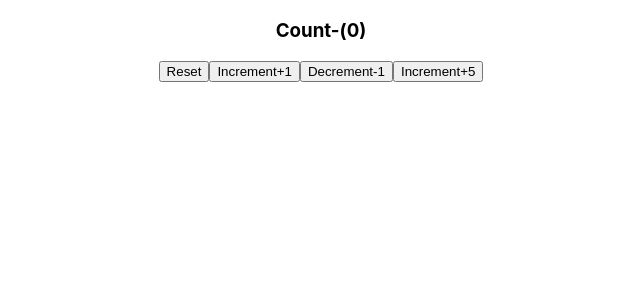
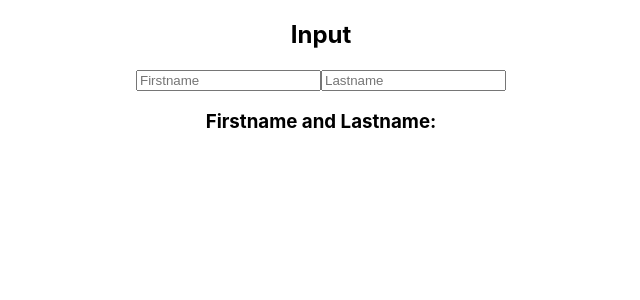
Before and after one commit to sakilk130/react-hooks, a React (Create React App) app: page / in a window 1280 px wide. Shown: the top 300 px of the page, without its empty margins (319-959 px from the left). Built offline with nearby package versions, Linux system fonts and the light colour scheme.

Commit message:
add 03_useState

```diff
--- a/src/App.js
+++ b/src/App.js
@@ -2,12 +2,14 @@
 import './App.css';
 import HookCounter from './components/01_useState/HookCounter';
 import HookCounterTwo from './components/02_useState/HookCounterTwo';
+import HookCounterThree from './components/03_useState/HookCounterThree';
 function App() {
   return (
     <div className="App">
       {/* <HookCounter /> */}
 
-      <HookCounterTwo />
+      {/* <HookCounterTwo /> */}
+      <HookCounterThree />
     </div>
   );
 }
--- /dev/null
+++ b/src/components/03_useState/HookCounterThree.jsx
@@ -0,0 +1,30 @@
+import React, { useState } from 'react';
+
+function HookCounterThree() {
+  const firstName = '';
+  const lastName = '';
+  const [name, setName] = useState({ firstName, lastName });
+
+  return (
+    <div>
+      <h2>Input</h2>
+      <input
+        type="text"
+        placeholder="Firstname"
+        value={name.firstName}
+        onChange={(e) => setName({ ...name, firstName: e.target.value })}
+      />
+      <input
+        type="text"
+        placeholder="Lastname"
+        value={name.lastName}
+        onChange={(e) => setName({ ...name, lastName: e.target.value })}
+      />
+      <h3>
+        Firstname and Lastname: {name.firstName} {name.lastName}
+      </h3>
+    </div>
+  );
+}
+
+export default HookCounterThree;
```
